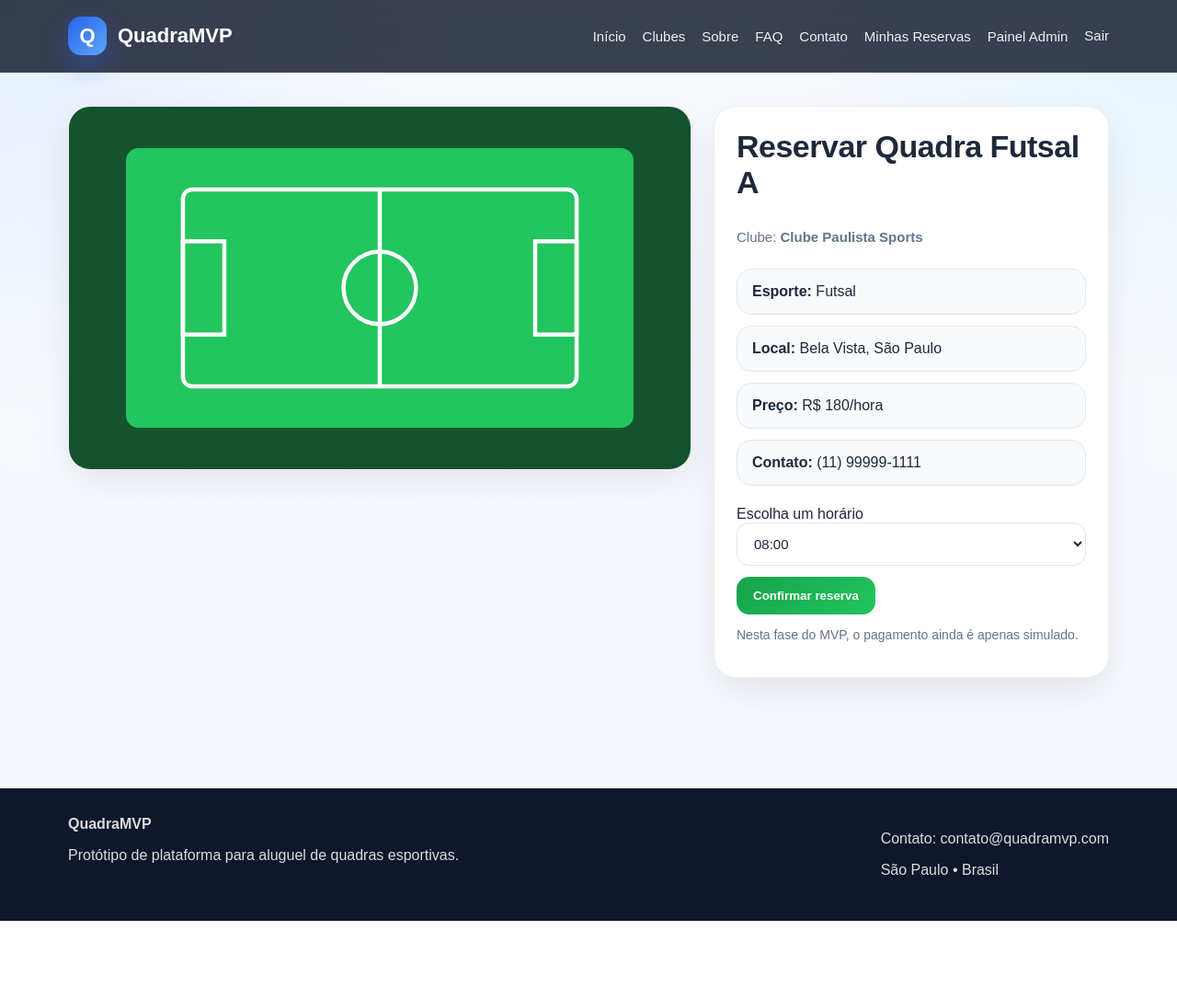
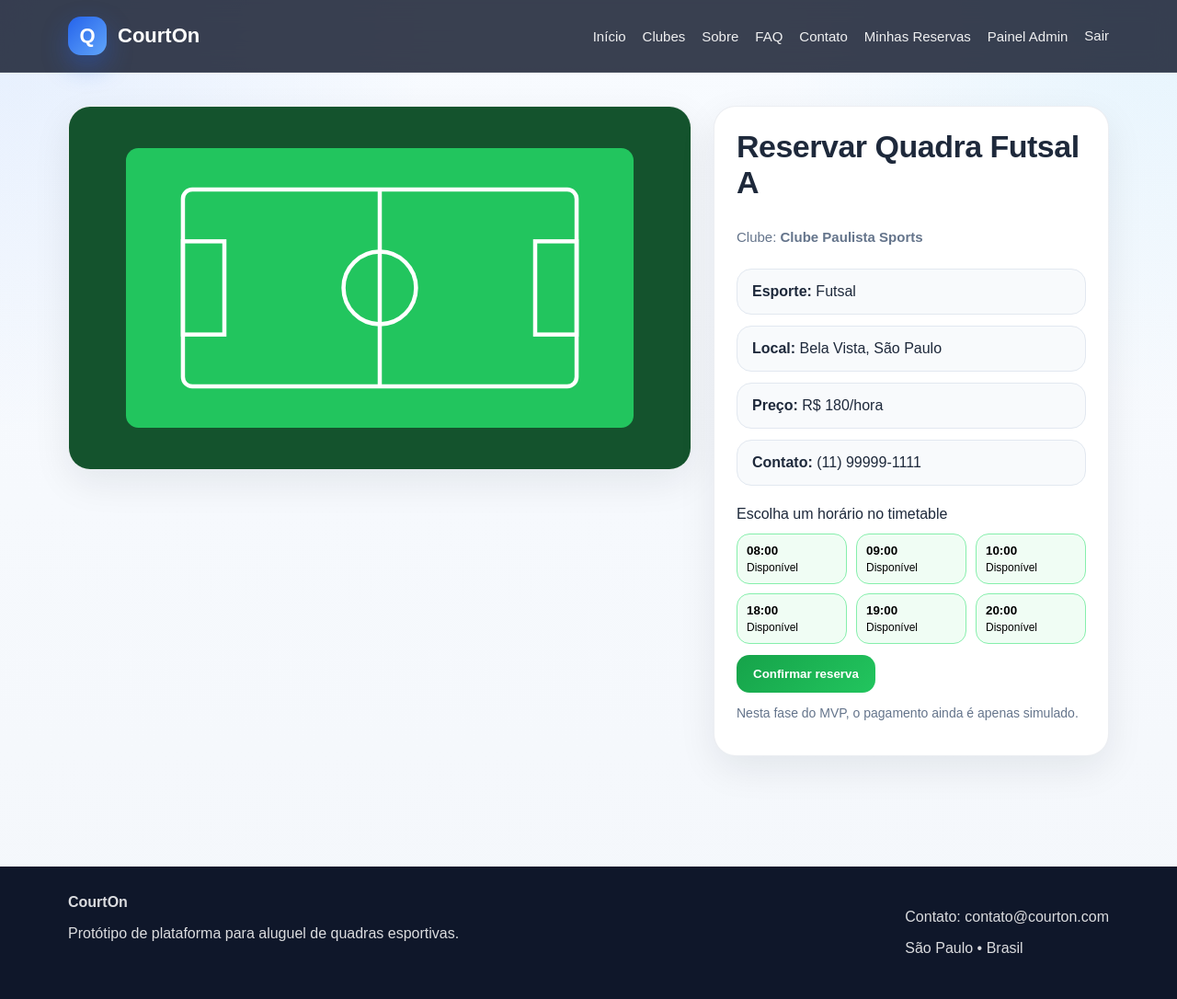
Before and after one commit to RodrigoFurukawa/OnCourt, a Django app: page /quadras/101/reservar/ in a window 1280 px wide. Shown: the whole page at 92% size. Before the commit the page ends 1001 px from the top, so only its background shows below. Run offline with Django 5.2, Linux system fonts and the light colour scheme; the visitor is signed in with stand-in values (Sample User, id 1).

Commit message:
Melhora agenda visual e renomeia projeto para CourtOn

```diff
--- a/booking/views.py
+++ b/booking/views.py
@@ -13,6 +13,9 @@ from .mock_data import (
     get_courts_by_club,
     get_courts_by_club_and_sport,
     get_featured_clubs,
+    get_timetable,
+    get_blocked_slots,
+    set_slot_block,
     set_court_availability,
 )
 
@@ -138,17 +141,20 @@ def reserve_court(request, court_id):
     if not court["available_for_rent"]:
         return redirect("club_detail", club_id=court["club_id"])
 
+    reservations = request.session.get("reservations", [])
+    timetable = get_timetable(court_id, reservations=reservations)
+    available_slots = {slot["time"] for slot in timetable if slot["status"] == "available"}
+
     if request.method == "POST":
         slot = request.POST.get("slot")
 
-        if not slot or slot not in court["slots"]:
+        if not slot or slot not in available_slots:
             return render(request, "booking/reserve_court.html", {
                 "club": club,
                 "court": court,
+                "timetable": timetable,
                 "error": "Selecione um horário válido."
             })
-
-        reservations = request.session.get("reservations", [])
 
         reservations.append({
             "club_id": club["id"],
@@ -167,6 +173,7 @@ def reserve_court(request, court_id):
     return render(request, "booking/reserve_court.html", {
         "club": club,
         "court": court,
+        "timetable": timetable,
     })
 
 
@@ -187,10 +194,13 @@ def admin_dashboard(request):
     if request.method == "POST":
         court_id = int(request.POST.get("court_id"))
         action = request.POST.get("action")
-        reason = request.POST.get("reason", "")
-        until = request.POST.get("until", "")
-
-        if action == "disable":
+        if action == "toggle_slot":
+            slot = request.POST.get("slot")
+            blocked = request.POST.get("blocked") == "true"
+            set_slot_block(court_id, slot, blocked=blocked)
+        elif action == "disable":
+            reason = request.POST.get("reason", "")
+            until = request.POST.get("until", "")
             set_court_availability(court_id, False, reason=reason, until=until)
         elif action == "enable":
             set_court_availability(court_id, True)
@@ -206,6 +216,8 @@ def admin_dashboard(request):
             court_copy["club_name"] = club["name"]
             court_copy["location"] = club["location"]
             court_copy["temp_block"] = TEMP_BLOCKS.get(court["id"])
+            court_copy["blocked_slots"] = sorted(get_blocked_slots(court["id"]))
+            court_copy["timetable"] = get_timetable(court["id"])
             enriched_courts.append(court_copy)
 
     available_courts = [court for court in enriched_courts if court["available_for_rent"]]
--- a/quadra_mvp/asgi.py
+++ b/courton/asgi.py
@@ -1,5 +1,5 @@
 """
-ASGI config for quadra_mvp project.
+ASGI config for courton project.
 
 It exposes the ASGI callable as a module-level variable named ``application``.
 
@@ -11,6 +11,6 @@ import os
 
 from django.core.asgi import get_asgi_application
 
-os.environ.setdefault('DJANGO_SETTINGS_MODULE', 'quadra_mvp.settings')
+os.environ.setdefault('DJANGO_SETTINGS_MODULE', 'courton.settings')
 
 application = get_asgi_application()
--- a/quadra_mvp/settings.py
+++ b/courton/settings.py
@@ -1,5 +1,5 @@
 """
-Django settings for quadra_mvp project.
+Django settings for courton project.
 
 Generated by 'django-admin startproject' using Django 6.0.3.
 
@@ -50,7 +50,7 @@ MIDDLEWARE = [
     'django.middleware.clickjacking.XFrameOptionsMiddleware',
 ]
 
-ROOT_URLCONF = 'quadra_mvp.urls'
+ROOT_URLCONF = 'courton.urls'
 
 TEMPLATES = [
     {
@@ -67,7 +67,7 @@ TEMPLATES = [
     },
 ]
 
-WSGI_APPLICATION = 'quadra_mvp.wsgi.application'
+WSGI_APPLICATION = 'courton.wsgi.application'
 
 
 # Database
--- a/quadra_mvp/wsgi.py
+++ b/courton/wsgi.py
@@ -1,5 +1,5 @@
 """
-WSGI config for quadra_mvp project.
+WSGI config for courton project.
 
 It exposes the WSGI callable as a module-level variable named ``application``.
 
@@ -11,6 +11,6 @@ import os
 
 from django.core.wsgi import get_wsgi_application
 
-os.environ.setdefault('DJANGO_SETTINGS_MODULE', 'quadra_mvp.settings')
+os.environ.setdefault('DJANGO_SETTINGS_MODULE', 'courton.settings')
 
 application = get_wsgi_application()
--- a/manage.py
+++ b/manage.py
@@ -6,7 +6,7 @@ import sys
 
 def main():
     """Run administrative tasks."""
-    os.environ.setdefault('DJANGO_SETTINGS_MODULE', 'quadra_mvp.settings')
+    os.environ.setdefault('DJANGO_SETTINGS_MODULE', 'courton.settings')
     try:
         from django.core.management import execute_from_command_line
     except ImportError as exc:
--- a/static/css/styles.css
+++ b/static/css/styles.css
@@ -594,6 +594,60 @@ select:focus {
     margin-top: 16px;
 }
 
+.timetable-grid,
+.admin-timetable {
+    display: grid;
+    grid-template-columns: repeat(3, minmax(0, 1fr));
+    gap: 10px;
+    margin-top: 12px;
+}
+
+.time-slot-btn {
+    border: 1px solid #cbd5e1;
+    border-radius: 14px;
+    padding: 10px;
+    text-align: left;
+    background: white;
+    display: flex;
+    flex-direction: column;
+    gap: 4px;
+    cursor: pointer;
+}
+
+.time-slot-btn span {
+    font-size: 12px;
+}
+
+.time-slot-btn.is-available {
+    border-color: #86efac;
+    background: #f0fdf4;
+}
+
+.time-slot-btn.is-booked,
+.time-slot-btn.is-blocked {
+    cursor: not-allowed;
+    opacity: 0.82;
+}
+
+.time-slot-btn.is-booked {
+    border-color: #fca5a5;
+    background: #fef2f2;
+}
+
+.time-slot-btn.is-blocked {
+    border-color: #fdba74;
+    background: #fff7ed;
+}
+
+.time-slot-btn.is-selected {
+    border-color: #1d4ed8;
+    box-shadow: 0 0 0 2px rgba(37, 99, 235, 0.2);
+}
+
+.admin-slot-btn {
+    width: 100%;
+}
+
 .review-grid {
     display: grid;
     grid-template-columns: repeat(3, minmax(0, 1fr));
@@ -672,7 +726,9 @@ select:focus {
     }
 
     .filter-card form,
-    .admin-actions {
+    .admin-actions,
+    .timetable-grid,
+    .admin-timetable {
         grid-template-columns: 1fr;
     }
 
--- a/templates/booking/about.html
+++ b/templates/booking/about.html
@@ -2,13 +2,13 @@
 
 {% block content %}
 <div class="card">
-    <h2 class="section-title">Sobre a QuadraMVP</h2>
+    <h2 class="section-title">Sobre a CourtOn</h2>
     <p class="section-subtitle">
         Um protótipo para centralizar busca, gestão e reserva de quadras esportivas.
     </p>
 
     <p>
-        A QuadraMVP foi pensada para simplificar a conexão entre clientes e espaços esportivos,
+        A CourtOn foi pensada para simplificar a conexão entre clientes e espaços esportivos,
         oferecendo uma experiência digital mais prática para descoberta, reserva e acompanhamento de horários.
     </p>
     <p>
--- a/templates/booking/base.html
+++ b/templates/booking/base.html
@@ -4,7 +4,7 @@
 <head>
     <meta charset="UTF-8">
     <meta name="viewport" content="width=device-width, initial-scale=1.0">
-    <title>{% block title %}QuadraMVP{% endblock %}</title>
+    <title>{% block title %}CourtOn{% endblock %}</title>
     <link rel="stylesheet" href="{% static 'css/styles.css' %}">
 </head>
 <body>
@@ -12,7 +12,7 @@
         <div class="nav-inner">
             <a href="{% url 'home' %}" class="brand">
                 <div class="brand-badge">Q</div>
-                <span>QuadraMVP</span>
+                <span>CourtOn</span>
             </a>
 
             <nav class="nav-links">
@@ -46,11 +46,11 @@
     <footer class="footer">
         <div class="footer-inner">
             <div>
-                <strong>QuadraMVP</strong>
+                <strong>CourtOn</strong>
                 <p>Protótipo de plataforma para aluguel de quadras esportivas.</p>
             </div>
             <div>
-                <p>Contato: contato@quadramvp.com</p>
+                <p>Contato: contato@courton.com</p>
                 <p>São Paulo • Brasil</p>
             </div>
         </div>
--- a/templates/booking/club_sport_courts.html
+++ b/templates/booking/club_sport_courts.html
@@ -54,8 +54,8 @@
 </div>
 {% else %}
 <div class="card empty-state">
-    <h3>Nenhuma quadra para esse esporte</h3>
-    <p>Selecione outra modalidade no clube.</p>
+    <h3>Nenhuma quadra cadastrada para esse esporte</h3>
+    <p>Esse clube ainda não possui quadras desta modalidade. Selecione outro esporte disponível no clube.</p>
 </div>
 {% endif %}
 {% endblock %}
--- a/templates/booking/contact.html
+++ b/templates/booking/contact.html
@@ -6,7 +6,7 @@
     <p class="section-subtitle">Fale com a equipe da plataforma.</p>
 
     <div class="info-stack">
-        <div class="info-row"><strong>Email:</strong> contato@quadramvp.com</div>
+        <div class="info-row"><strong>Email:</strong> contato@courton.com</div>
         <div class="info-row"><strong>WhatsApp:</strong> (11) 99999-0000</div>
         <div class="info-row"><strong>Atendimento:</strong> Segunda a sexta, das 9h às 18h</div>
     </div>
--- a/templates/booking/reserve_court.html
+++ b/templates/booking/reserve_court.html
@@ -22,12 +22,29 @@
 
         <form method="post">
             {% csrf_token %}
-            <label for="slot">Escolha um horário</label>
-            <select name="slot" id="slot">
-                {% for slot in court.slots %}
-                    <option value="{{ slot }}">{{ slot }}</option>
+            <label>Escolha um horário no timetable</label>
+            <input type="hidden" name="slot" id="selected-slot">
+            <div class="timetable-grid">
+                {% for slot in timetable %}
+                    <button
+                        type="button"
+                        class="time-slot-btn {% if slot.status == 'booked' %}is-booked{% elif slot.status == 'blocked' %}is-blocked{% else %}is-available{% endif %}"
+                        data-slot="{{ slot.time }}"
+                        {% if slot.status != "available" %}disabled{% endif %}
+                    >
+                        <strong>{{ slot.time }}</strong>
+                        <span>
+                            {% if slot.status == "booked" %}
+                                Já alugado
+                            {% elif slot.status == "blocked" %}
+                                Bloqueado admin
+                            {% else %}
+                                Disponível
+                            {% endif %}
+                        </span>
+                    </button>
                 {% endfor %}
-            </select>
+            </div>
             <button class="btn btn-success" type="submit" style="margin-top: 12px;">Confirmar reserva</button>
         </form>
 
@@ -38,4 +55,16 @@
         <p class="helper-text">Nesta fase do MVP, o pagamento ainda é apenas simulado.</p>
     </div>
 </div>
+<script>
+    const slotInput = document.getElementById("selected-slot");
+    const slotButtons = document.querySelectorAll(".time-slot-btn.is-available");
+
+    slotButtons.forEach((button) => {
+        button.addEventListener("click", () => {
+            slotButtons.forEach((btn) => btn.classList.remove("is-selected"));
+            button.classList.add("is-selected");
+            slotInput.value = button.dataset.slot;
+        });
+    });
+</script>
 {% endblock %}
```
Also changed, not shown: booking/mock_data.py (+62 -3 lines), templates/booking/admin_dashboard.html (+29 -1 lines), courton/__init__.py (added), courton/urls.py (renamed from quadra_mvp/urls.py).
